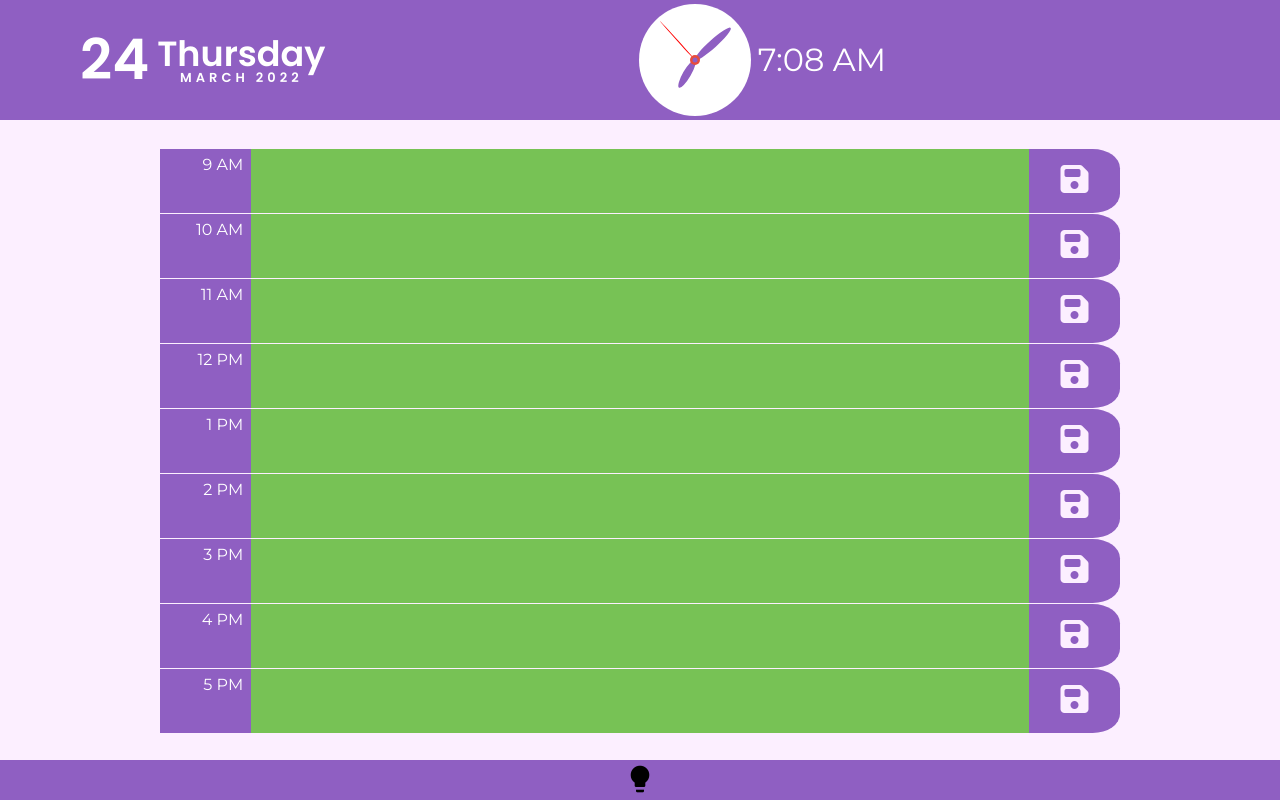
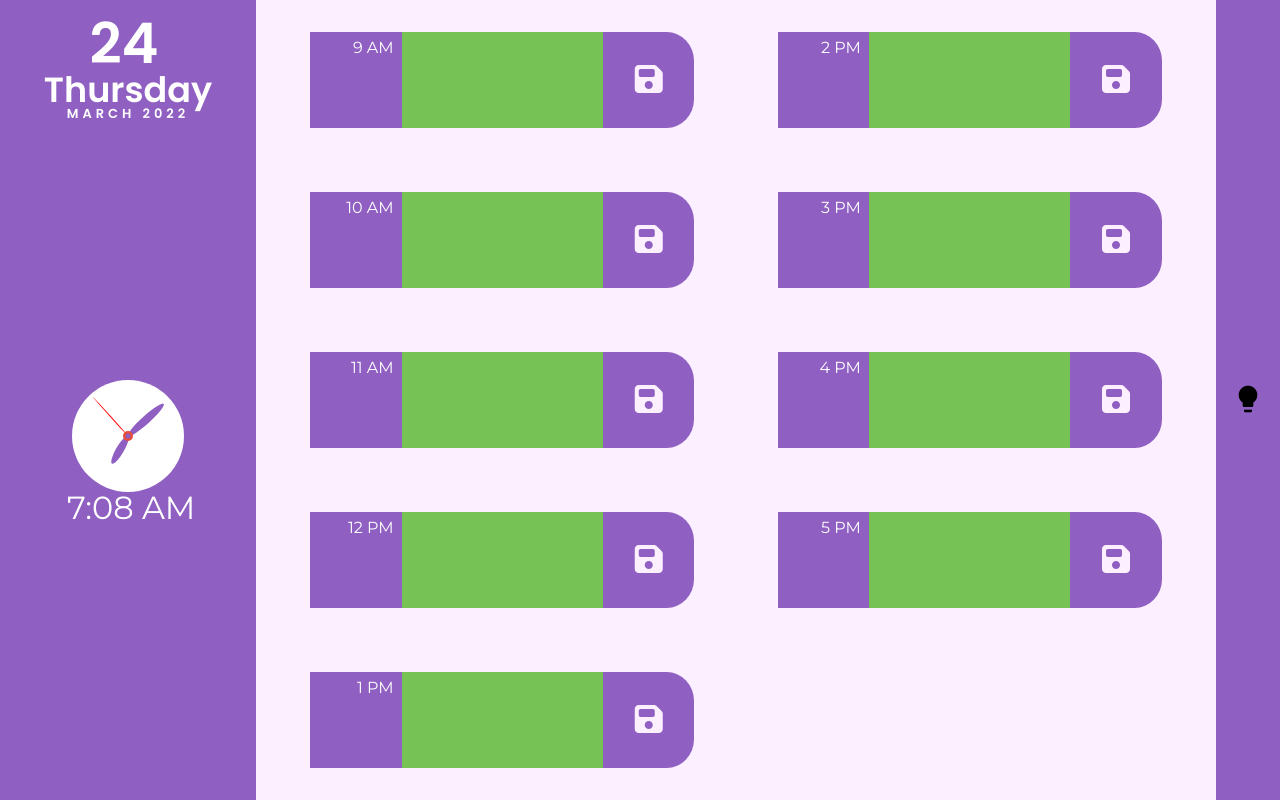
Before and after one commit to leoelicos/bcs-05-day-planner, a plain HTML site: page index.html in a window 1280 px wide. Drawn offline with nearby package versions, Linux system fonts and the light colour scheme; no server answers.

Commit message:
Added Wide mode. Updated README.md

```diff
--- a/Assets/css/mediaQueries.css
+++ b/Assets/css/mediaQueries.css
@@ -17,26 +17,43 @@
 }
 
 @media screen and (min-width: 992px) {
-	article {
-		width: 80vw;
+	body {
+		flex-direction: row;
+		align-items: stretch;
 	}
-}
-
-@media screen and (min-width: 1200px) {
 	header {
-		padding: 0 5vw;
+		flex-direction: column;
+		width: 20vw;
+		height: 100vh;
+	}
+	.header-date {
+		flex-direction: column;
+	}
+	.clock-container {
+		flex-direction: column;
+	}
+	.currentMonthAndYear {
+		flex-wrap: wrap;
+	}
+	main {
+		height: 100vh;
+		width: 75vw;
+		justify-content: flex-start;
+		padding: 0 1vw;
+		flex-wrap: wrap;
 	}
 	article {
-		width: 75vw;
+		width: 30vw;
+		height: 12vh;
+		margin: 4vmin;
 	}
-}
+	footer {
+		height: 100vh;
+		width: 5vw;
+	}
 
-@media screen and (min-width: 1400px) {
-	header {
-		padding: 0 15vw;
-	}
-	article {
-		width: 70vw;
+	#weather-container {
+		flex-direction: column;
 	}
 }
 
--- a/Assets/css/style.css
+++ b/Assets/css/style.css
@@ -100,12 +100,6 @@ i:focus-visible {
 	letter-spacing: 0.5vmin;
 	font-weight: bold;
 }
-.location {
-	font-size: 1.5vmin;
-	font-family: 'Poppins', sans-serif;
-	letter-spacing: 0.3vmin;
-	line-height: 1.5;
-}
 
 /*  right */
 
--- a/Assets/css/weather.css
+++ b/Assets/css/weather.css
@@ -3,13 +3,14 @@
 	margin: 0;
 }
 #weather-temperature {
-	font-size: 1.5vmin;
+	font-size: calc(5px + 1vmin);
 	font-weight: bold;
 	font-family: 'Montserrat', sans-serif;
 	letter-spacing: 0.5vmin;
 }
 
 #weather-description {
+	font-size: calc(5px + 1vmin);
 	white-space: wrap;
 }
 
@@ -23,3 +24,10 @@
 	font-family: 'Montserrat', sans-serif;
 	font-weight: bold;
 }
+
+.location {
+	font-size: calc(5px + 1vmin);
+	font-family: 'Poppins', sans-serif;
+	letter-spacing: 0.3vmin;
+	line-height: 1.5;
+}
```
Also changed, not shown: Screenshots/light.png (deleted), Screenshots/narrow.jpg (added), Screenshots/wide.jpg (added), 1 other file.
